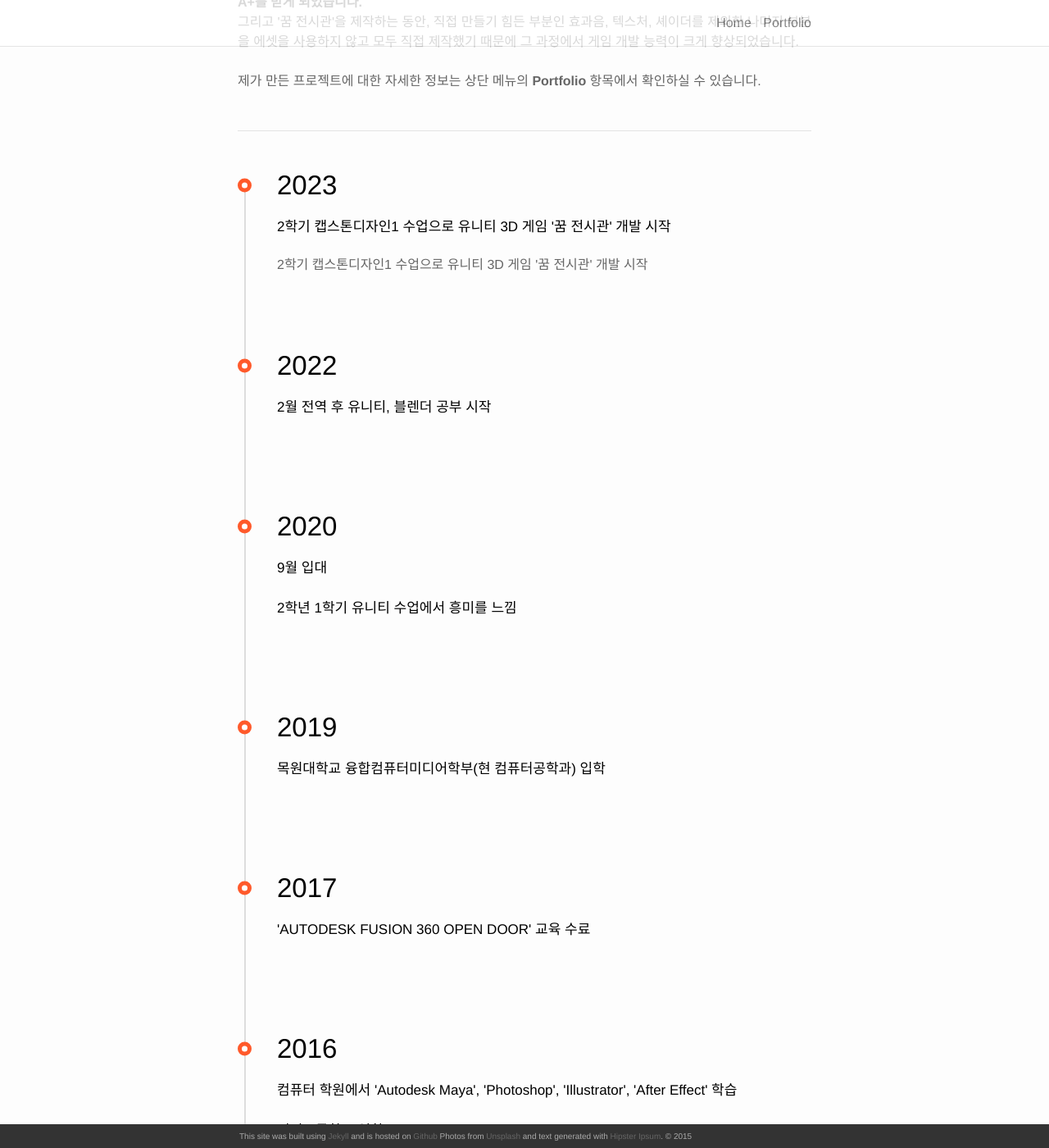
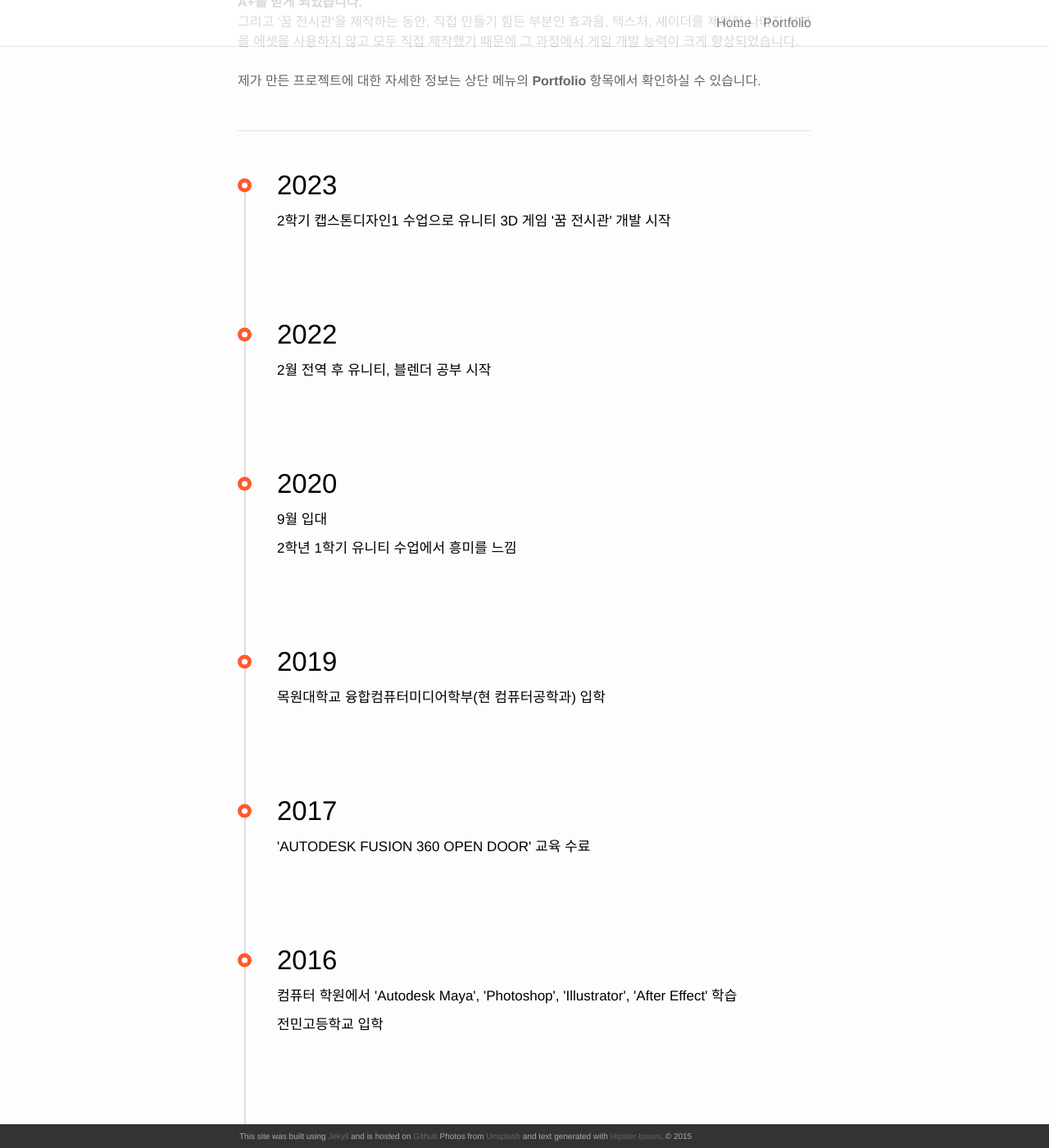
Before and after one commit to zazangkjw/zazangkjw.github.io, a Jekyll site: the page built from index.html, in a window 1280 px wide and 1400 px high, scrolled down 832 px. Shown: the whole window at 82% size. Built offline with Jekyll 4.4.1, drawn with Linux system fonts in a browser that asks for light colours; nearby versions of some CDN libraries; the list of posts is cut into pages by our own code.

Commit message:
글 작성10

```diff
--- a/_sass/_layout.scss
+++ b/_sass/_layout.scss
@@ -298,4 +298,4 @@ width: 2px; height: calc(100% + 20px); background:#ddd;}
 
 .history ol { padding: 20px 0 74px; }
 .history li {font-size: 17px; color:#000; line-height: 29px;  }
-.history p {font-size: 17px; color:#000; line-height: 29px;  }
+.history p {font-size: 17px; color:#000; line-height: 15px;  }
--- a/index.html
+++ b/index.html
@@ -47,7 +47,6 @@ title: Home
 		<h2>2023</h2>
 		<ol>
 			<p>2학기 캡스톤디자인1 수업으로 유니티 3D 게임 '꿈 전시관' 개발 시작</p>
-			2학기 캡스톤디자인1 수업으로 유니티 3D 게임 '꿈 전시관' 개발 시작
 		</ol>
 	</div>
 
```
